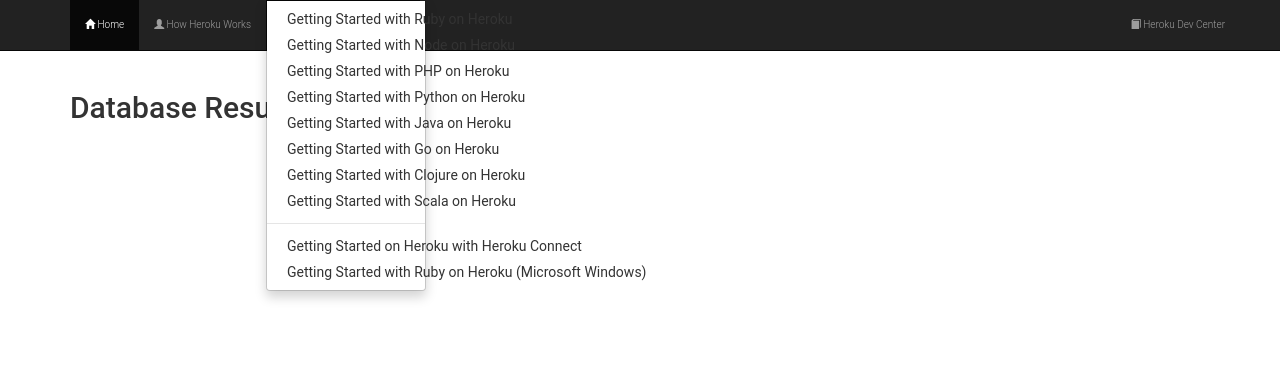
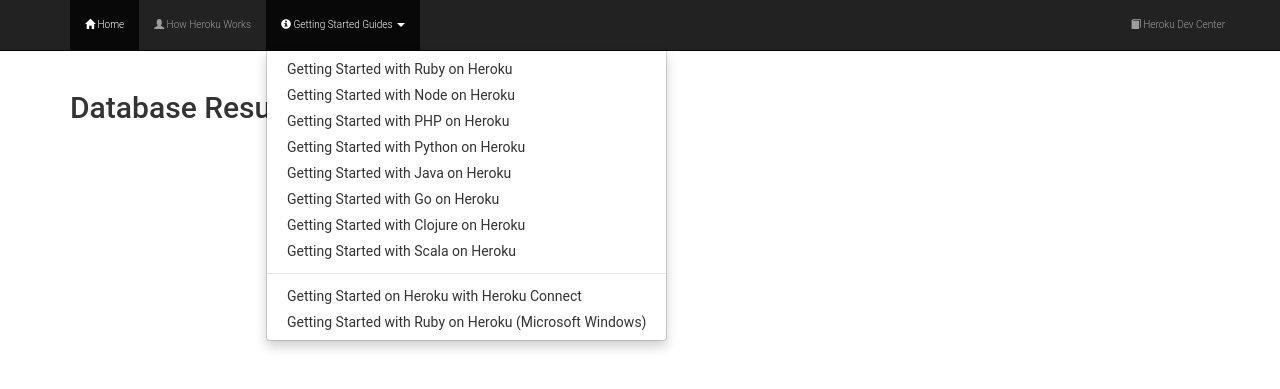
Before and after one commit to jsdelivrbot/workshop-session-05-23-2018, a Node server app: template views/pages/db.ejs in a window 1280 px wide, after a click on "Getting Started Guides". Shown: the top 389 px of the page. Run offline with Node 20, Linux system fonts and the light colour scheme; the template is opened without the code that fills it, so the values that code supplies are empty; style sheets or scripts are compiled from the project's sources; some libraries are stand-ins or nearby versions.

Commit message:
remove extra css

```diff
--- a/src/css/main.styl
+++ b/src/css/main.styl
@@ -38,40 +38,3 @@
   height: 3108px;
 }
 */
-
-.menu-banner {
-  display: flex;
-}
-.brand-logo {
-  width: 85%;
-}
-.drop-down-button {
-  width:7%;
-  margin:auto;
-  cursor: pointer;
-}
-
-.hide-menu {
-  display: none;
-}
-.dropdown-menu {
-  position: absolute;
-  width: 100%;
-  top: 0;
-  left: 0;
-}
-.dropdown-menu ul{
-  margin: 0;
-  color: #006fcf;
-  font-weight: normal;
-  font-family: BentonSans-Lt, helvetica, sans-serif;
-  font-size: 4px;
-  padding: 4px;
-  list-style: none;
-  background: #fff;
-}
-.dropdown-menu ul li{
-  height: 10px;
-  border-bottom: gray solid 0.1px;
-  margin: 4px;
-}
```
